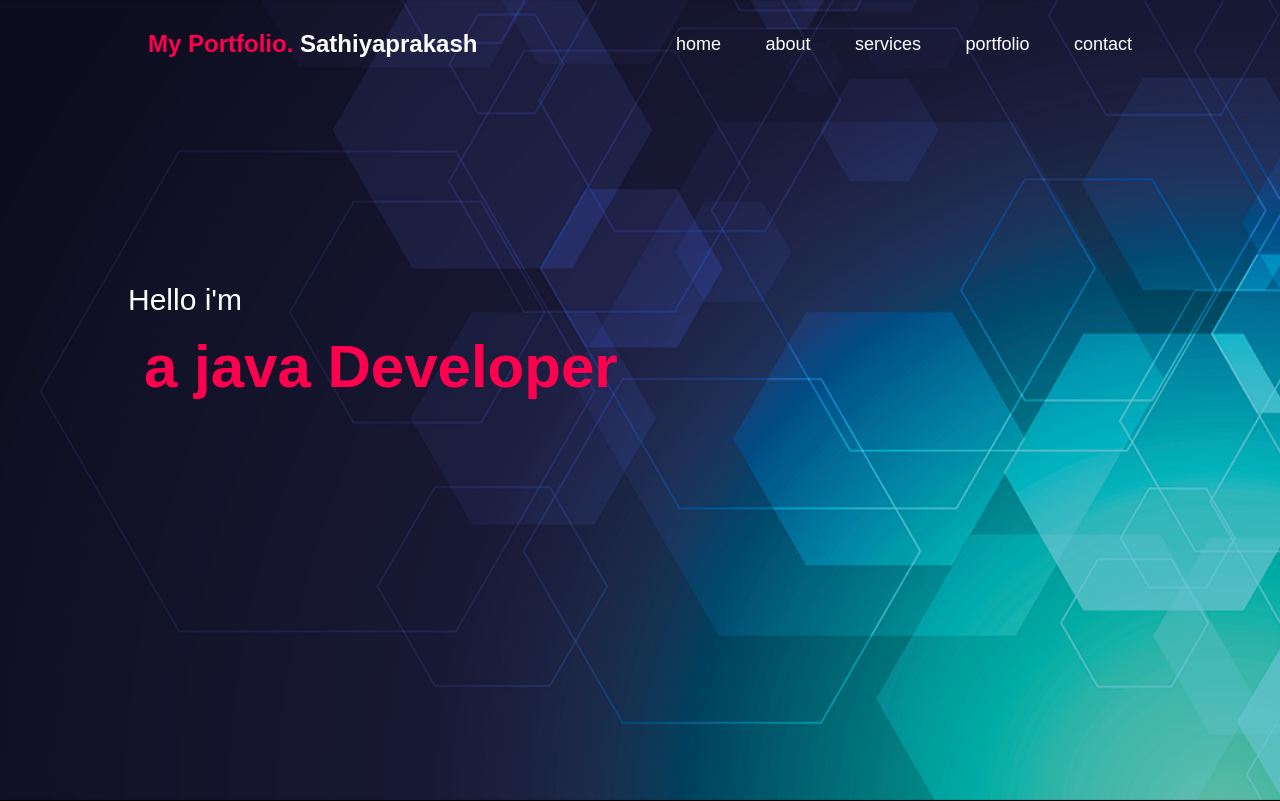
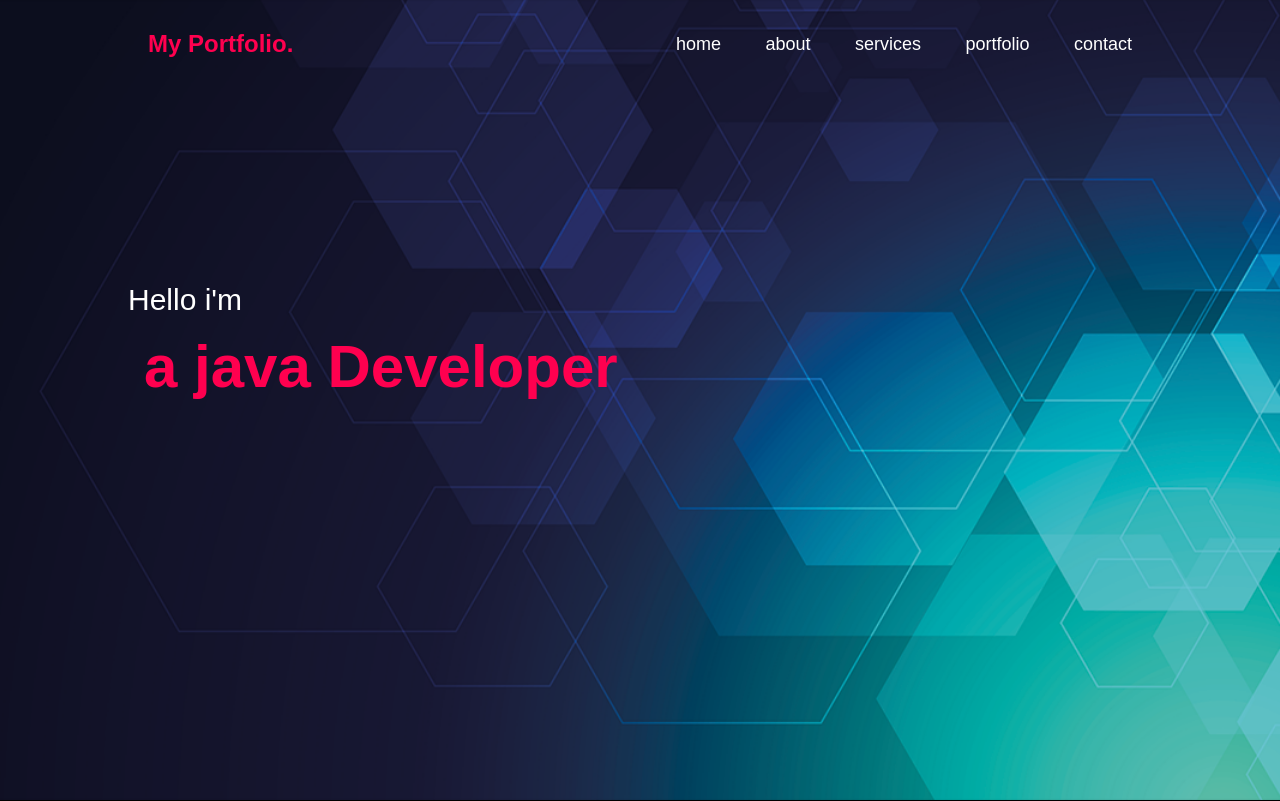
Before and after one commit to Msathiyaprakash/myportfolio, a plain HTML site: page index.html in a window 1280 px wide. Shown: the top 801 px of the page. Drawn offline with Linux system fonts and the light colour scheme.

Commit message:
Updated portfolio content

```diff
--- a/index.html
+++ b/index.html
@@ -12,7 +12,7 @@
     <div id="header">
 <div class="container">
     <nav>
-        <h1 class="logo"><span>My Portfolio. </span> Sathiyaprakash</h1>
+        <h1 class="logo"><span>My Portfolio. </span> </h1>
         <!-- <img src="images/Screenshot 2025-08-04 212858.png" class="logo"> -->
         <ul id="side-menu">
             <li><a href="#header">home</a></li>
```
